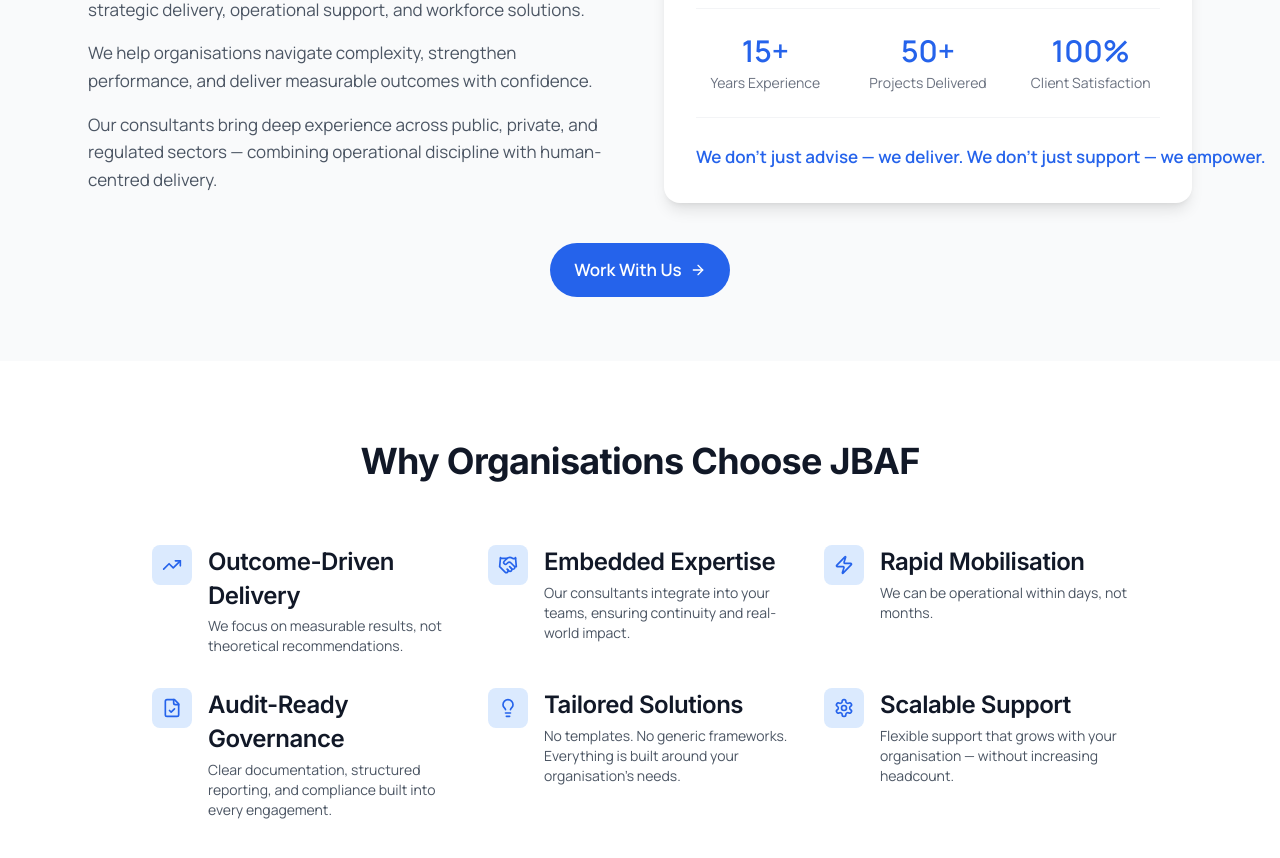
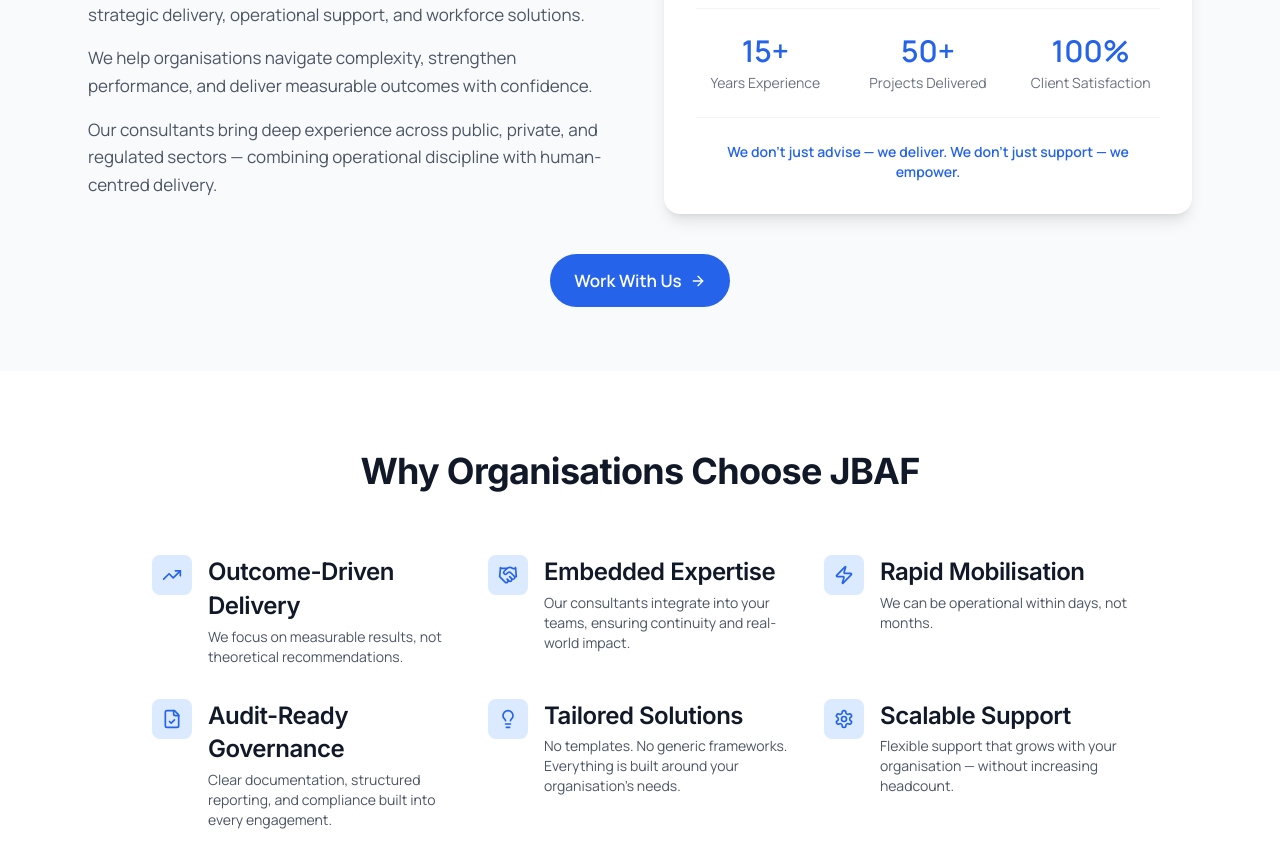
Before and after one commit to nicomalgeri/jbaf-consulting, a Next.js app: page /landing in a window 1280 px wide. Shown: the part 2550-3408 px from the top of the page. Built offline with nearby package versions, Linux system fonts and the light colour scheme; no server answers.

Commit message:
Make tagline text smaller to fit within stats card
Co-Authored-By: Claude Opus 4.5 <noreply@anthropic.com>

```diff
--- a/app/landing/page.tsx
+++ b/app/landing/page.tsx
@@ -410,8 +410,8 @@ export default function LandingPage() {
                     </div>
                   </div>
                 </div>
-                <p className="text-center text-primary-600 font-semibold mt-6 pt-6 border-t border-gray-100 whitespace-nowrap">
-                  We don't just advise — we deliver. We don't just support — we empower.
+                <p className="text-center text-primary-600 font-semibold mt-6 pt-6 border-t border-gray-100 text-sm">
+                  We don't just advise — we deliver.<br className="sm:hidden" /> We don't just support — we empower.
                 </p>
               </div>
             </div>
```
